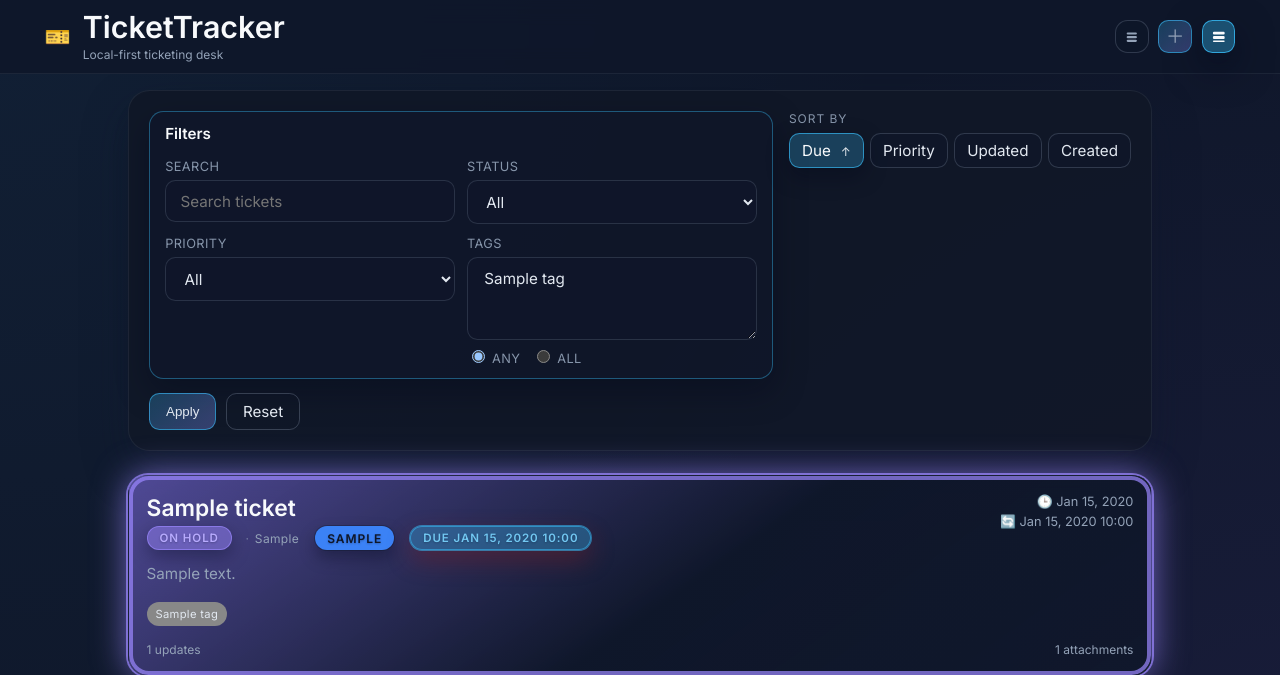
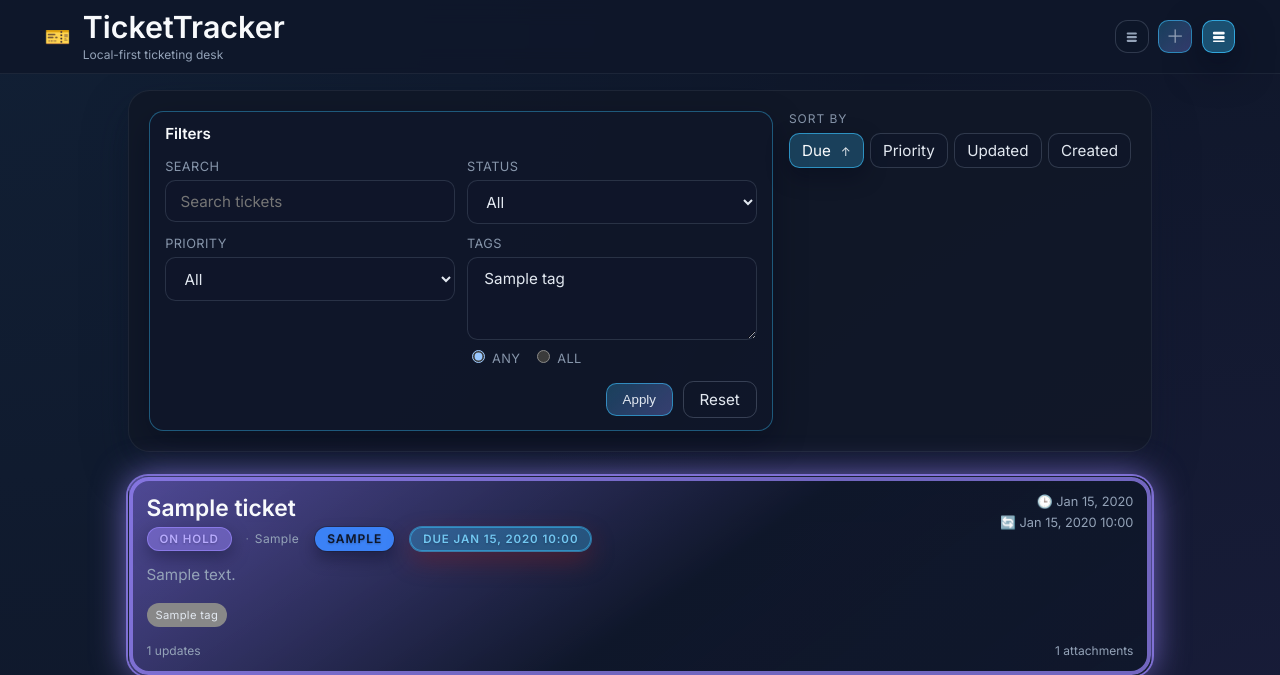
Before and after one commit to rinc3w1nd/TicketTracker, a Flask app: page / in a window 1280 px wide, after a click on "Filters". Shown: the top 675 px of the page. Run offline with Flask 3, Linux system fonts and the light colour scheme; tables that the repository leaves empty hold one stand-in row (values such as "Sample post").

Commit message:
Relocate filter actions into collapsible panel

```diff
--- a/static/css/styles.css
+++ b/static/css/styles.css
@@ -491,6 +491,20 @@ body.compact .app-footer {
   display: grid;
   gap: 1rem;
   grid-template-columns: repeat(auto-fit, minmax(220px, 1fr));
+}
+
+.filter-fields .filter-actions {
+  grid-column: 1 / -1;
+  justify-content: flex-end;
+  align-items: center;
+  flex-wrap: wrap;
+  gap: 0.75rem;
+  margin-top: 0.25rem;
+}
+
+body.compact .filter-fields .filter-actions {
+  gap: 0.6rem;
+  margin-top: 0.2rem;
 }
 
 .filter-indicator {
--- a/templates/index.html
+++ b/templates/index.html
@@ -55,6 +55,15 @@
               <label><input type="radio" name="tag_mode" value="all" {% if filters.tag_mode == 'all' %}checked{% endif %} /> All</label>
             </div>
           </div>
+          <div class="actions filter-actions" role="group" aria-label="Filter actions">
+            <button type="submit" class="button primary">Apply</button>
+            <a
+              href="{{ url_for('tickets.list_tickets', compact=compact_value) }}"
+              class="button"
+            >
+              Reset
+            </a>
+          </div>
         </div>
       </details>
       <div class="sort-controls" data-sort-controls>
@@ -88,10 +97,6 @@
         </div>
         <input type="hidden" name="order" value="{{ filters.order }}" data-sort-order />
       </div>
-    </div>
-    <div class="actions">
-      <button type="submit" class="button primary">Apply</button>
-      <a href="{{ url_for('tickets.list_tickets', compact=compact_value) }}" class="button">Reset</a>
     </div>
   </form>
 </section>
```
